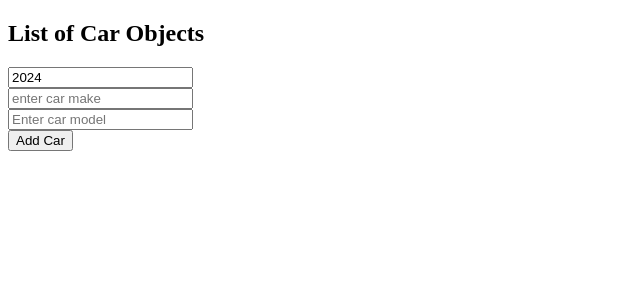
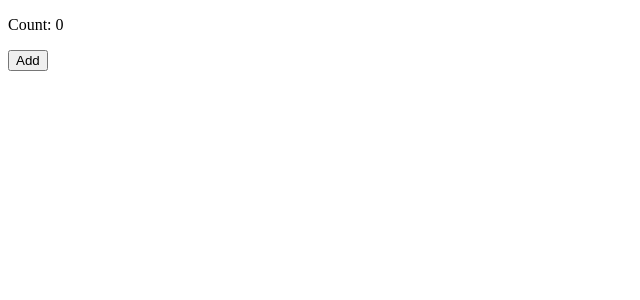
Before and after one commit to InduwaraThisaru2269/induwara-test-app, a React (Vite) app: page / in a window 1280 px wide. Shown: the top 300 px of the page, without its empty margins (0-640 px from the left). Built offline with nearby package versions, Linux system fonts and the light colour scheme.

Commit message:
i stopped at useEffect hook

```diff
--- a/src/MyComponent.jsx
+++ b/src/MyComponent.jsx
@@ -1,57 +1,24 @@
 
-import React, {useState} from "react"
+import React, {useState, useEffect} from "react"
 
 function MyComponent(){
 
-    const [cars, setCars] = useState([]);
-    const [carYear, setCarYear] = useState(new Date().getFullYear());
-    const [carMake, setCarMake] = useState("");
-    const [carModel, setCarModel] = useState("");
+    const [count, setCount] = useState(0);
 
-    function handleAddCar(){
-        const newCar = {year: carYear,
-                    make: carMake,
-                    model: carModel}
+    useEffect(
+        () => {
+            document.title = `Count: ${count}`
+        }
+    )
 
-        setCars(prevCars => [...prevCars, newCar])
-
-        setCarYear(new Date().getFullYear());
-        setCarMake(" ");
-        setCarModel(" ");
-    }
-
-    function handleRemoveCar(index){
-        setCars(prevCars => prevCars.filter((_, i) => i !== index))
-    }
-
-    function handleYearChange(event){
-        setCarYear(event.target.value)
-    }
-
-    function handleMakeChange(event){
-        setCarMake(event.target.value)
-    }
-
-    function handleModelChange(event){
-        setCarModel(event.target.value)
+    const addCount = () => {
+        setCount(c => c+1)
     }
 
     return(
         <div>
-            <h2>List of Car Objects</h2>
-
-            <ul>
-                {cars.map((car, index) =>
-                        <li key={index} onClick={() => handleRemoveCar(index)}>
-                            {car.year} {car.make} {car.model}
-                        </li>
-                )}
-            </ul>
-
-            <input type="number" value={carYear} onChange={handleYearChange}/><br />
-            <input type="text" value={carMake} onChange={handleMakeChange} placeholder="enter car make"/><br />
-            <input type="text" value={carModel} onChange={handleModelChange} placeholder="Enter car model"/><br />
-            <button onClick={handleAddCar}>Add Car</button>
+            <p>Count: {count}</p>
+            <button onClick={addCount}>Add</button>
         </div>
     )
 }
```
